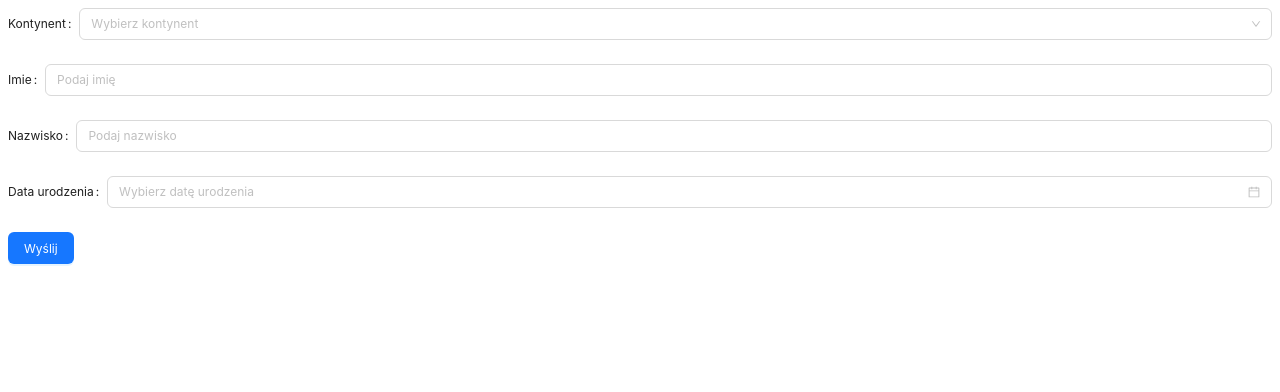
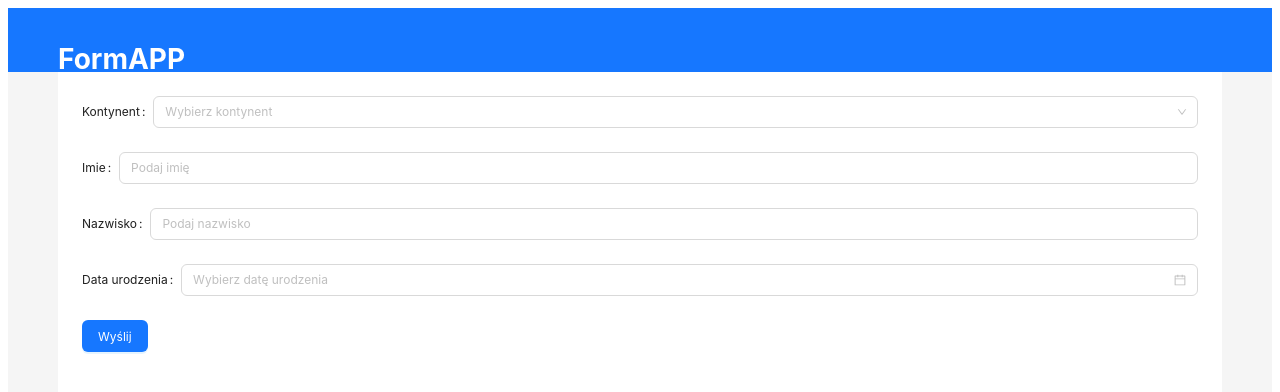
Before and after one commit to swawozny/form-app, a React (Create React App) app: page / in a window 1280 px wide. Shown: the top 392 px of the page. Built offline with nearby package versions, Linux system fonts and the light colour scheme.

Commit message:
Add header and footer

```diff
--- a/src/App.tsx
+++ b/src/App.tsx
@@ -1,8 +1,25 @@
+import React from "react";
+import {Layout, theme} from "antd";
+
 import MainForm from "./containers/MainForm";
 
+const {Header, Content, Footer} = Layout;
+
 const App = () => {
+    const {token: {colorBgContainer, colorInfo}} = theme.useToken();
+
   return (
-      <MainForm/>
+      <Layout>
+          <Header style={{backgroundColor: colorInfo}}>
+              <h1 style={{color: colorBgContainer}}>FormAPP</h1>
+          </Header>
+          <Content style={{padding: '0 50px'}}>
+              <div style={{padding: 24, minHeight: 380, background: colorBgContainer}}>
+                  <MainForm/>
+              </div>
+          </Content>
+          <Footer/>
+      </Layout>
   );
 }
 
```
